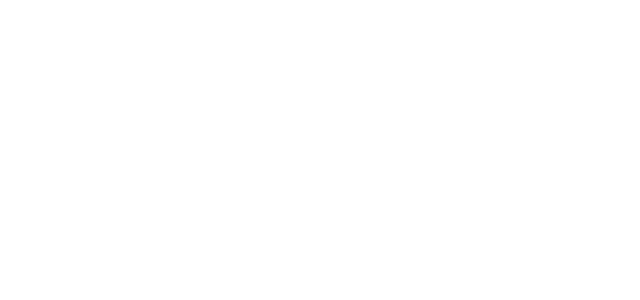
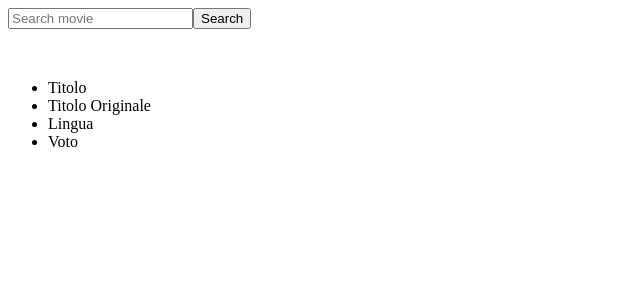
Before and after one commit to Nuccia955/vue-boolflix, a Vue app: page / in a window 1280 px wide. Shown: the top 300 px of the page, without its empty margins (0-640 px from the left). Built offline with nearby package versions, Linux system fonts and the light colour scheme.

Commit message:
define components structure

```diff
--- a/src/App.vue
+++ b/src/App.vue
@@ -1,15 +1,22 @@
 <template>
-  <div id="app">
+    <div id="app">
+        <Header />
 
-  </div>
+        <main>
+            <MovieList />
+        </main>
+    </div>
 </template>
 
 <script>
-
+import Header from '@/components/Header.vue'
+import MovieList from '@/components/MovieList.vue'
 export default {
-  name: 'App',
-  components: {
-  }
+    name: 'App',
+    components: {
+        Header,
+        MovieList,
+    }
 }
 </script>
 
--- /dev/null
+++ b/src/components/Header.vue
@@ -0,0 +1,16 @@
+<template>
+    <header>
+        <input type="text" placeholder="Search movie">
+        <button>Search</button>
+    </header>
+</template>
+
+<script>
+export default {
+    name: 'Header',
+}
+</script>
+
+<style scoped lang="scss">
+
+</style>
--- /dev/null
+++ b/src/components/Movie.vue
@@ -0,0 +1,25 @@
+<template>
+    <li class="movie">
+        <ul>
+            <li>Titolo</li>
+            <li>Titolo Originale</li>
+            <li>Lingua</li>
+            <li>Voto</li>
+        </ul>
+    </li>
+</template>
+
+<script>
+export default {
+    name: 'Movie',
+}
+</script>
+
+<style scoped lang="scss">
+li.movie {
+    margin: 50px 0;
+    ul {
+        list-style: disc;
+    }
+}
+</style>
--- /dev/null
+++ b/src/components/MovieList.vue
@@ -0,0 +1,24 @@
+<template>
+    <section class="movie-list">
+        <ul>
+            <Movie />
+        </ul>
+    </section>
+</template>
+
+<script>
+import Movie from '@/components/Movie.vue'
+export default {
+    name: 'MovieList',
+    components: {
+        Movie,
+    }
+}
+</script>
+
+<style scoped lang="scss">
+    ul {
+        list-style: none;
+        padding: 0;
+    }
+</style>
```
